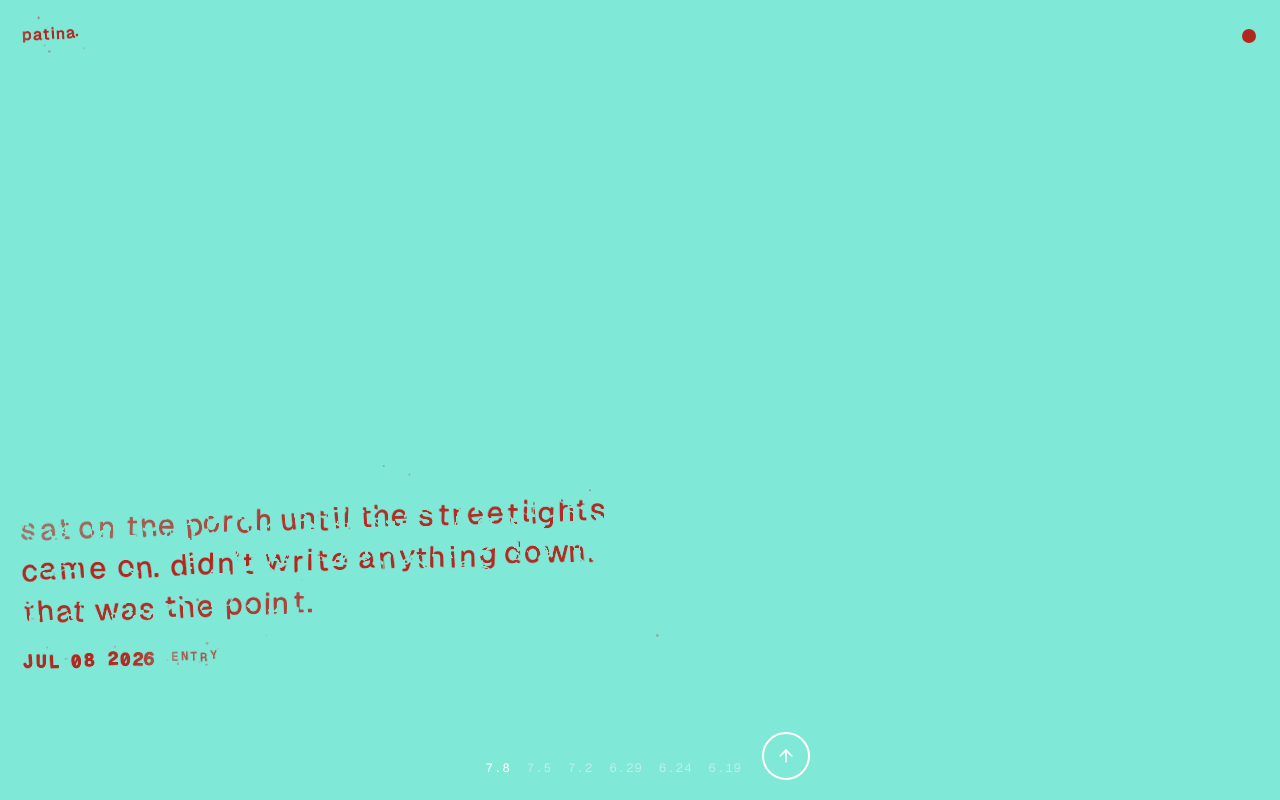
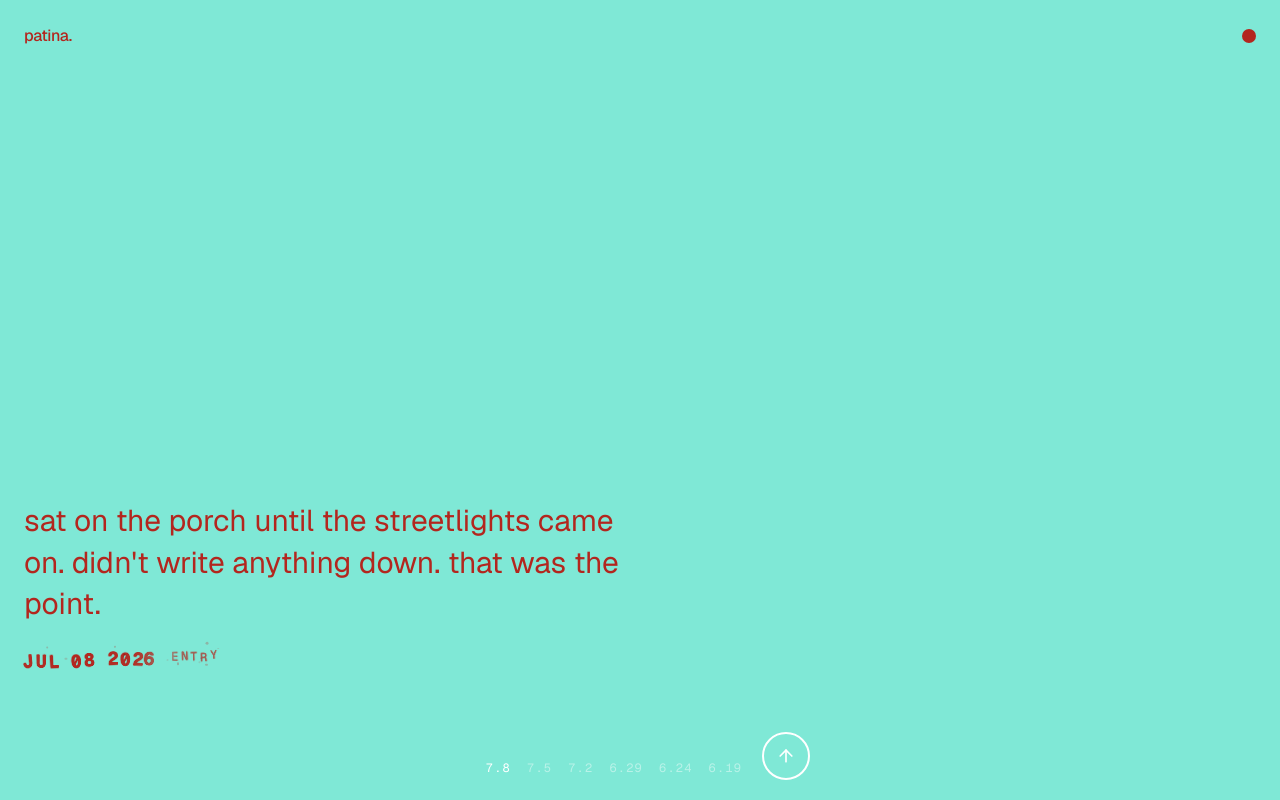
Before and after one commit to caseycavanagh/patina, a Next.js app: page / in a window 1280 px wide. Built offline with nearby package versions, Linux system fonts and the light colour scheme.

Commit message:
Scope ink-stamp effect back to date + kind tag only
Wordmark and body copy read better as plain text; keep the generative
ink texture on the date stamp and the kind label where it reads as a
deliberate stamped mark rather than noise.

```diff
--- a/src/components/journal/entry-section.tsx
+++ b/src/components/journal/entry-section.tsx
@@ -26,13 +26,7 @@ export function EntrySection({ entry }: { entry: Entry }) {
       style={{ background: duotone.bg, color: duotone.ink }}
     >
       <header className="flex items-center justify-between px-6 pt-[max(1.5rem,env(safe-area-inset-top))]">
-        <InkText
-          text="patina."
-          seed="patina."
-          color={duotone.ink}
-          wrap={false}
-          className="text-base font-medium tracking-tight"
-        />
+        <span className="text-base font-medium tracking-tight">patina.</span>
         <Avatar className="size-3.5" style={{ background: duotone.ink }} aria-hidden />
       </header>
 
@@ -48,11 +42,7 @@ export function EntrySection({ entry }: { entry: Entry }) {
 
       <div className="px-6 pb-32">
         <p className="max-w-[30ch] text-2xl leading-snug font-normal sm:text-3xl">
-          <InkText
-            text={entry.kind === "text" ? entry.body : entry.caption}
-            seed={entry.id}
-            color={duotone.ink}
-          />
+          {entry.kind === "text" ? entry.body : entry.caption}
         </p>
         <div className="mt-5 flex items-center gap-3">
           <time dateTime={entry.date} title={formatLongDate(entry.date)}>
```
